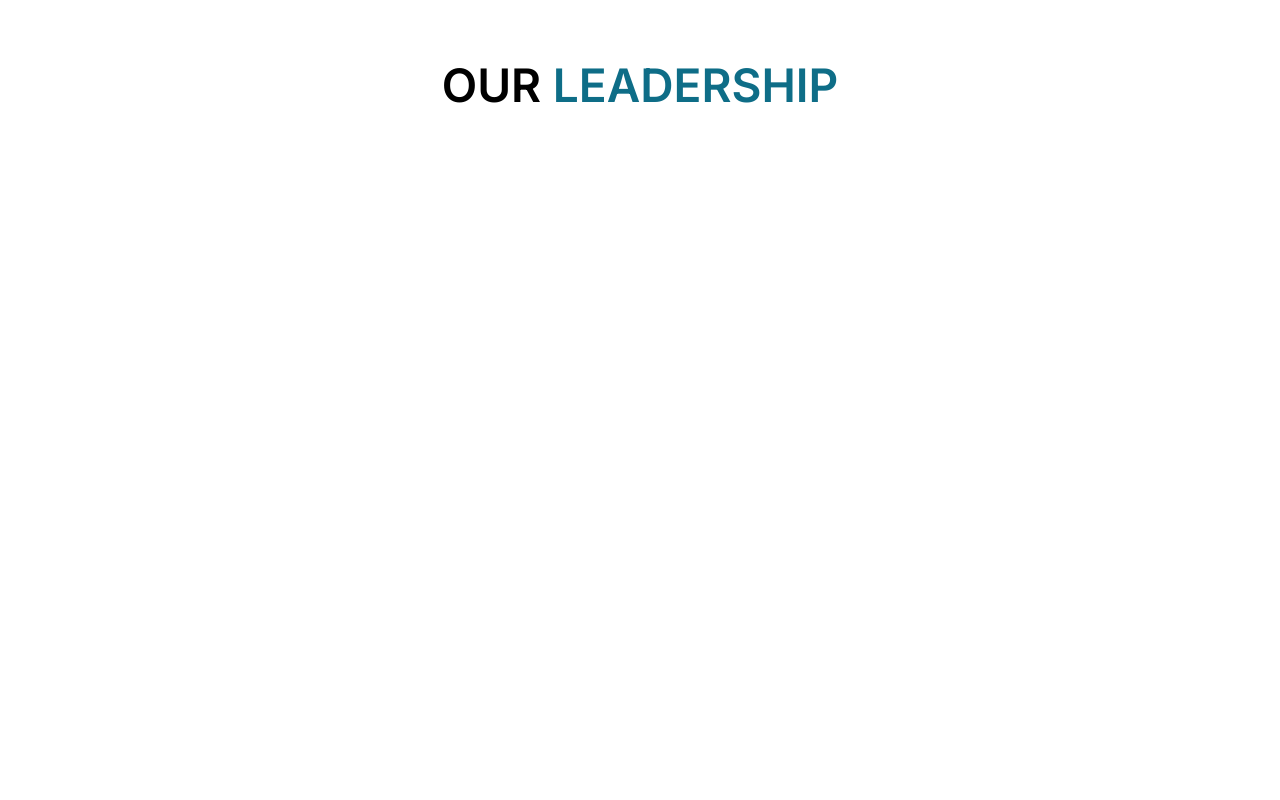
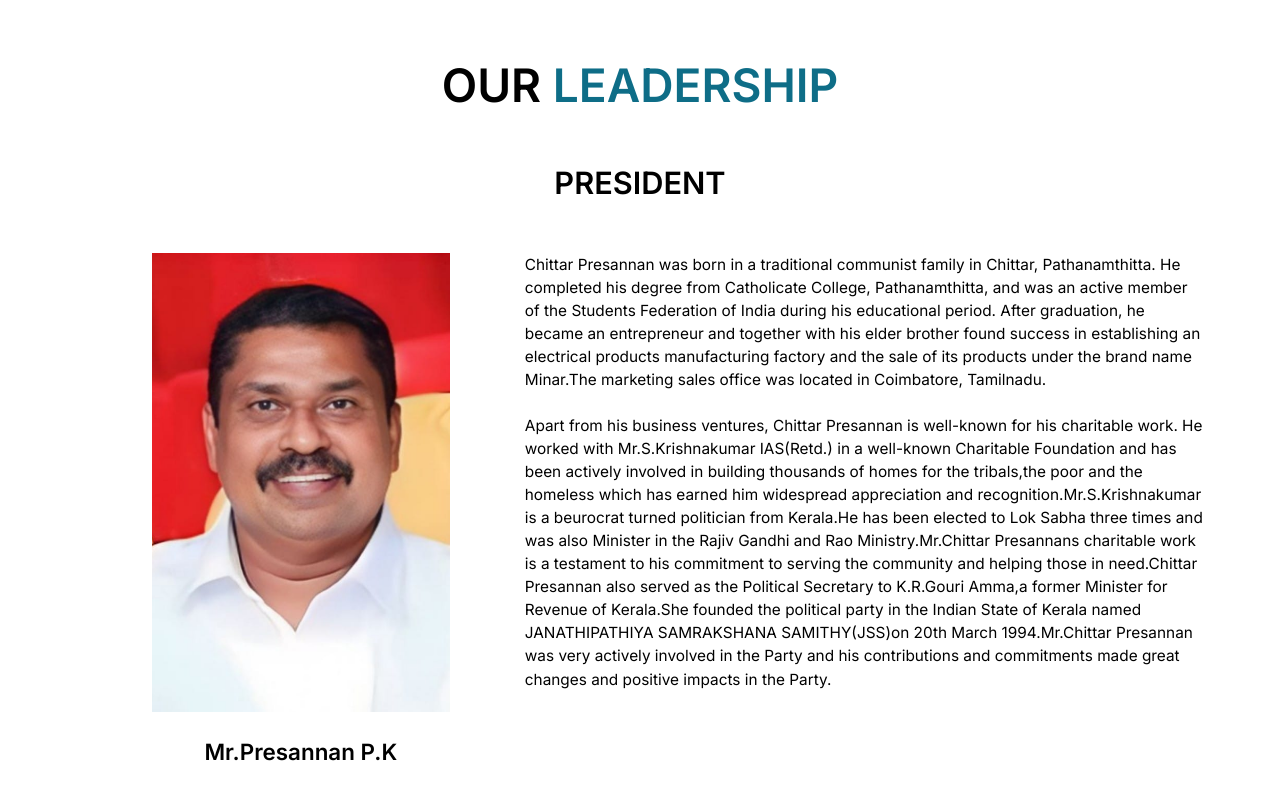
Before and after one commit to Abhilash7669/EIFCT, a Next.js app: page /about-us in a window 1280 px wide. Shown: the part 2380-3180 px from the top of the page. Built offline with nearby package versions, Linux system fonts and the light colour scheme.

Commit message:
new hero img, awards&endeavors

```diff
--- a/components/Slice/About/Leadership/leadership.js
+++ b/components/Slice/About/Leadership/leadership.js
@@ -63,7 +63,7 @@ export default function Leadership() {
                         {
                             leaderData.map((item, i) => {
                                 return(
-                                    <div key={i} style={{opacity:'0', transition: 'all 2s ease'}} className="leader">
+                                    <div key={i} style={{opacity:'1', transition: 'all 2s ease'}} className="leader">
                                         <div className="leaderTitleWrap">
                                             <div className="leaderTitle">
                                                 <p>{item.title}</p>
--- a/styles/awards/awards.css
+++ b/styles/awards/awards.css
@@ -6,7 +6,7 @@
     align-items: center;
     justify-content: center;
 
-    background: url('/About/aboutHero.png') no-repeat center center/cover;
+    background: url('/awards/awardsHeroImg.png') no-repeat center center/cover;
     background-attachment: fixed;
 
     font-size: 1rem;
--- a/styles/endeavours/ehero.css
+++ b/styles/endeavours/ehero.css
@@ -8,7 +8,7 @@
     align-items: center;
     justify-content: center;
 
-    background: url('/endeavours/EHero.png') no-repeat center center/cover;
+    background: url("/endeavours/endevHeroImg.png") no-repeat center center/cover;
     background-attachment: fixed;
 }
 .endeavorus::after {
```
Also changed, not shown: 2 other files (tests, documents, lock files or other folders).
